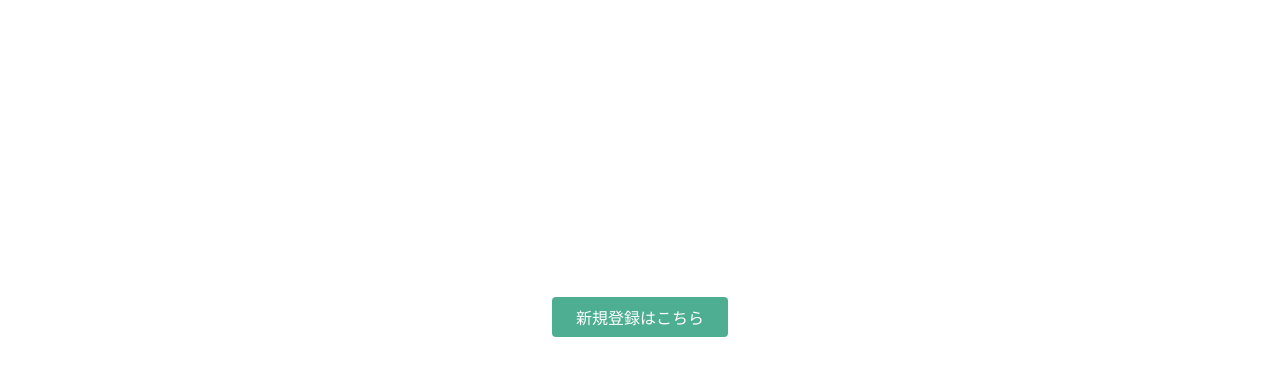
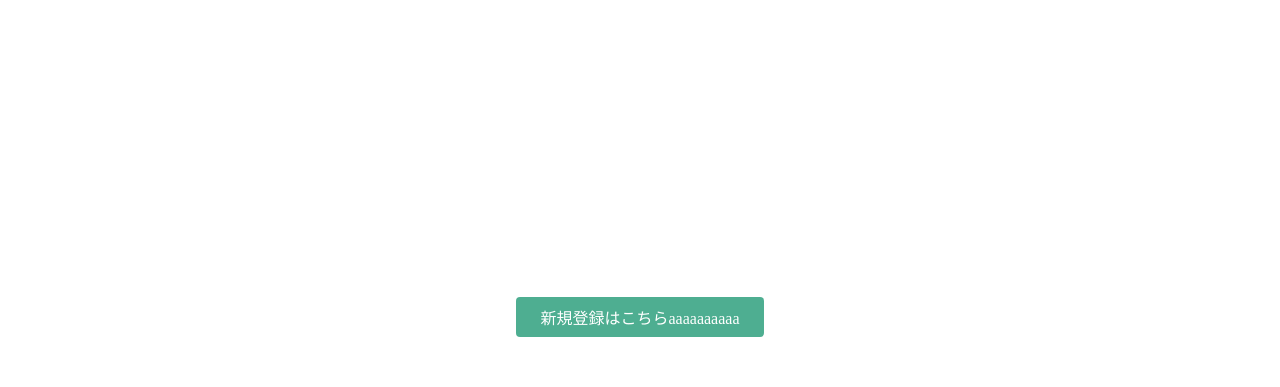
Before and after one commit to Denkichi04/DeGoMon, a plain HTML site: page index.html in a window 1280 px wide. Shown: the part 135-522 px from the top of the page. Drawn offline with Linux system fonts and the light colour scheme.

Commit message:
Update index.html
aaaaaaaaaaaa

```diff
--- a/index.html
+++ b/index.html
@@ -26,7 +26,7 @@
       <h1>LEARN TO CODE.<br>LEARN TO BE CREATIVE.</h1>
       <p>Progateはオンラインプログラミング学習サービスです。<br>初心者にもやさしいスライドとレッスンで、ウェブサービスを作りながらプログラミングを学んでいきましょう。</p>
       <div class="btn-wrapper">
-        <a href="#" class="btn signup">新規登録はこちら</a>
+        <a href="#" class="btn signup">新規登録はこちらaaaaaaaaaa</a>
         <p>or</p>
         <a href="#" class="btn facebook"><span class="fa fa-facebook"></span>Facebookで登録</a>
         <a href="#" class="btn twitter"><span class="fa fa-twitter"></span>Twitterで登録</a>
```
